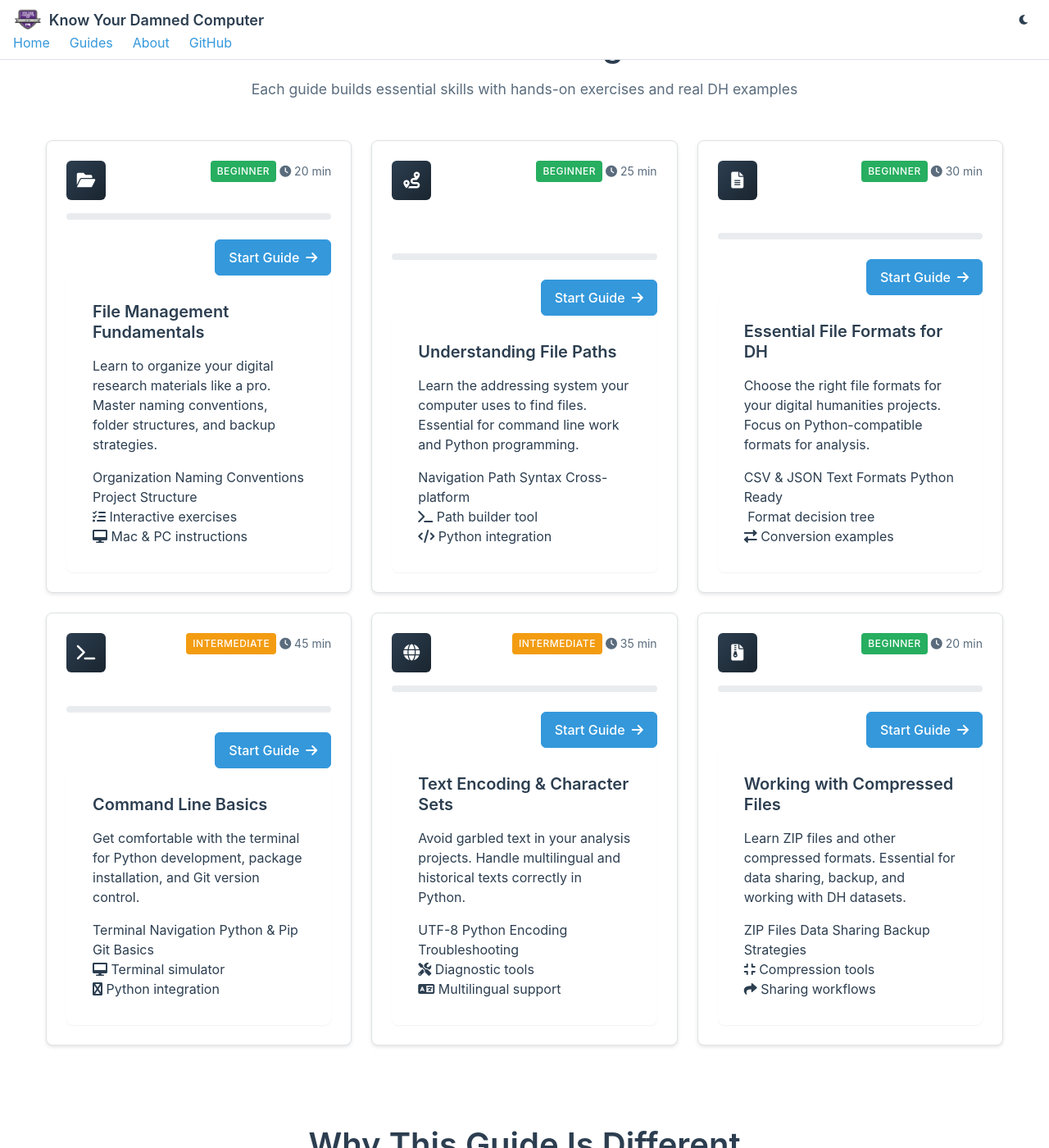
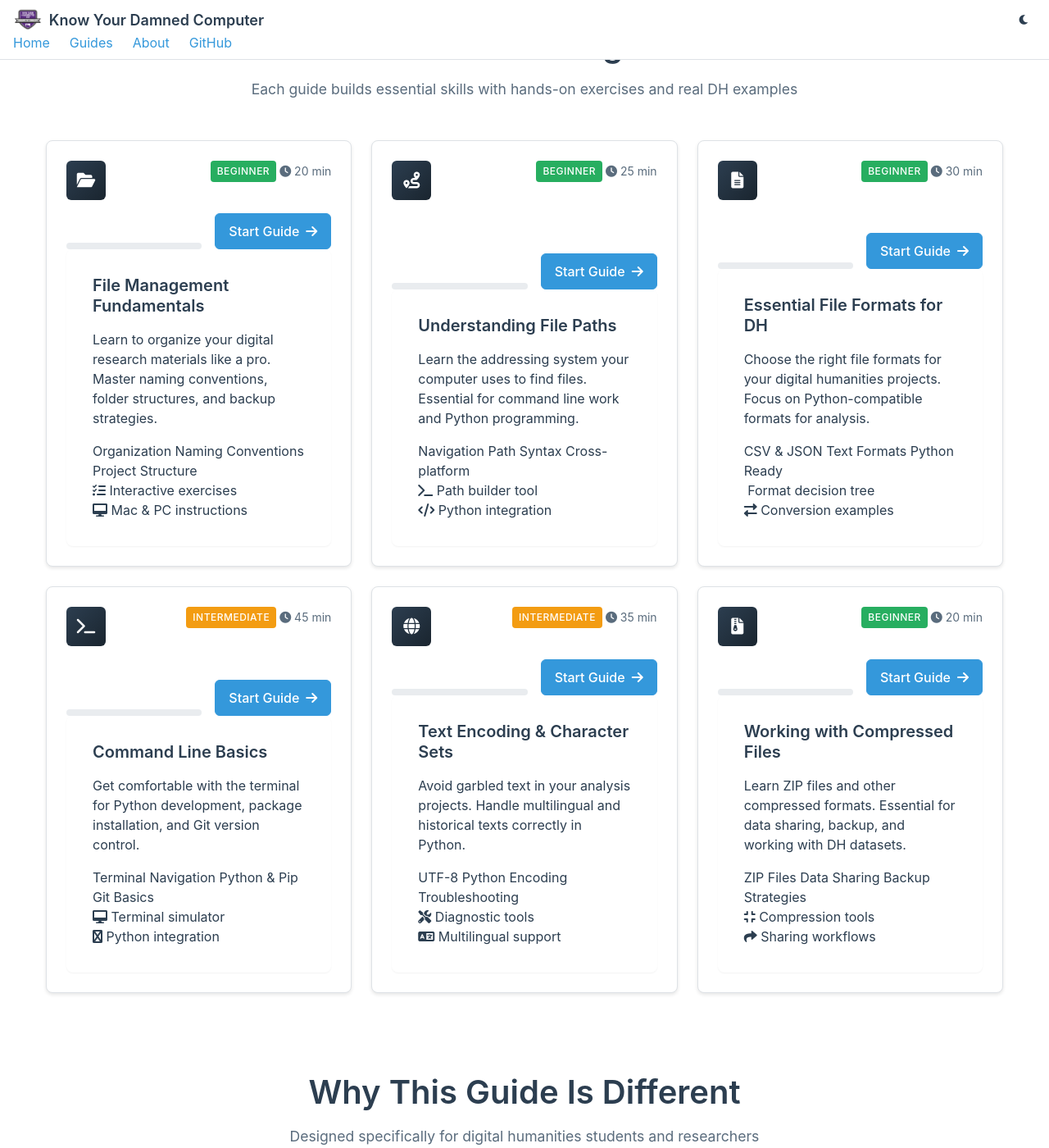
Before and after one commit to TCU-DCDA/know_your_damned_computer, a Jekyll site: the page built from docs/index.html, in a window 1280 px wide and 1400 px high, scrolled down 1387 px. Shown: the whole window at 82% size. Built offline with Jekyll 4.4.1, drawn with Linux system fonts in a browser that asks for light colours; nearby versions of some CDN libraries.

Commit message:
Update main.css

```diff
--- a/docs/assets/css/main.css
+++ b/docs/assets/css/main.css
@@ -622,13 +622,19 @@ a:focus {
 .guide-footer {
   margin-top: auto;
   display: flex;
-  flex-direction: column;
+  flex-direction: row;
+  justify-content: space-between;
+  align-items: flex-end;
   gap: var(--space-md);
 }
 
+.guide-footer .progress-bar {
+  flex: 1;
+  max-width: 60%;
+}
+
 .guide-footer .btn {
-  align-self: flex-end;
-  margin-top: var(--space-sm);
+  flex-shrink: 0;
 }
 
 /* ========================================
```
